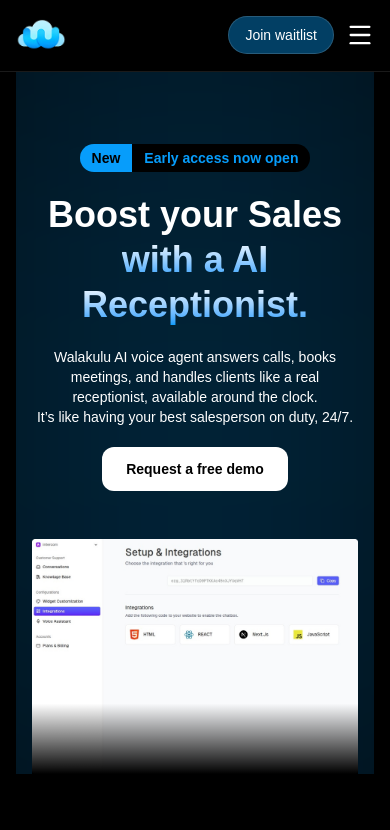
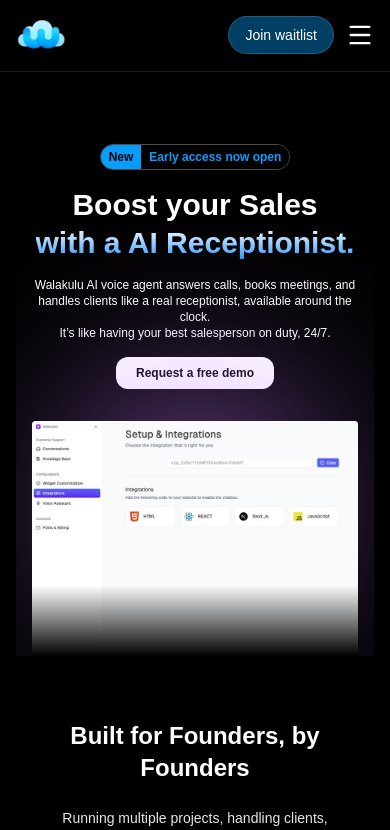
Before and after one commit to AzhaFauz/Wala_kulu, a Next.js app: page / in a window 390 px wide. Shown: the top 830 px of the page. Built offline with nearby package versions, Linux system fonts and the light colour scheme.

Commit message:
Updated hero section

```diff
--- a/app/components/hero-section.tsx
+++ b/app/components/hero-section.tsx
@@ -5,25 +5,25 @@ import Image from "next/image";
 export default function HeroSection() {
   return (
     <section className="relative w-full bg-background text-white flex flex-col items-center justify-center px-4 sm:px-6 lg:px-16 pt-24 overflow-hidden">
-      {/* Soft Blue Glow Behind Content */}
-      <div className="absolute inset-0 flex items-center justify-center pointer-events-none z-0">
-        <div className="w-[1600px] h-[1200px] rounded-full bg-[#079DFB]/40 blur-[200px]"></div>
+      {/* Desktop/Tablet Blue Glow Behind Content */}
+      <div className="hidden md:flex absolute inset-0 flex items-center justify-center pointer-events-none z-0">
+        <div className="w-[1600px] max-w-full h-[1200px] max-h-full rounded-full bg-[#079DFB]/40 blur-[200px]"></div>
       </div>
 
-      {/* All Hero Content in One Division */}
-      <div className="relative z-10 flex flex-col items-center text-center space-y-5 sm:space-y-7 w-full max-w-5xl">
+      {/* Hero Content */}
+      <div className="relative z-10 flex flex-col items-center text-center space-y-4 sm:space-y-6 w-full max-w-full md:max-w-5xl">
         {/* Label */}
-        <div className="inline-flex items-center rounded-full overflow-hidden text-sm sm:text-base">
-          <span className="bg-[#079DFB] text-black px-3 py-1 font-semibold">
+        <div className="inline-flex items-center rounded-full overflow-hidden text-xs sm:text-sm border border-white/30 md:border-0">
+          <span className="bg-[#079DFB] text-black px-2 sm:px-3 py-1 font-semibold">
             New
           </span>
-          <span className="bg-black text-[#079DFB] px-3 py-1 font-semibold">
+          <span className="bg-black text-[#079DFB] px-2 sm:px-3 py-1 font-semibold">
             Early access now open
           </span>
         </div>
 
         {/* Heading */}
-        <h1 className="text-4xl sm:text-5xl md:text-7xl font-bold leading-tight">
+        <h1 className="text-3xl sm:text-4xl md:text-7xl font-bold leading-tight max-w-full">
           Boost your Sales <br />
           <span className="bg-clip-text text-transparent bg-linear-to-b from-white to-[#079DFB]">
             with a AI Receptionist.
@@ -31,15 +31,15 @@ export default function HeroSection() {
         </h1>
 
         {/* Subtext */}
-        <p className="text-white text-sm sm:text-base md:text-xl max-w-xl sm:max-w-2xl md:max-w-3xl">
+        <p className="text-white text-xs sm:text-sm md:text-xl max-w-full sm:max-w-2xl md:max-w-3xl">
           Walakulu AI voice agent answers calls, books meetings, and handles
           clients like a real receptionist, available around the clock. <br />
           It’s like having your best salesperson on duty, 24/7.
         </p>
 
-        {/* Button with hover lift + glow */}
+        {/* Button */}
         <button
-          className="bg-white text-black font-semibold px-6 sm:px-8 py-3 sm:py-4 rounded-xl text-sm sm:text-base
+          className="bg-white text-black font-semibold px-5 sm:px-8 py-2 sm:py-4 rounded-xl text-xs sm:text-base
                      transition-all duration-300 transform hover:-translate-y-1 hover:scale-105
                      hover:shadow-lg hover:shadow-[#079DFB]/40"
         >
@@ -47,18 +47,21 @@ export default function HeroSection() {
         </button>
       </div>
 
-      {/* Hero Image with bottom fade */}
-      <div className="relative w-full max-w-7xl mt-12 z-10">
+      {/* Hero Image */}
+      <div className="relative w-full max-w-full mt-8 sm:mt-12 z-10">
+        {/* Mobile Top-Circle Purple Glow */}
+        <div className="md:hidden absolute top-1/2 left-1/2 -translate-x-1/2 -translate-y-2/3 w-48 h-48 rounded-full bg-purple-400 blur-[100px] pointer-events-none -z-10"></div>
+
         <Image
           src="/Hero.png"
           alt="Hero"
           width={1400}
           height={700}
-          className="w-full h-auto z-10 object-cover"
+          className="w-full h-auto object-cover relative z-10"
           priority
         />
 
-        {/* Bottom Fade Only (top + middle stay visible) */}
+        {/* Bottom Fade */}
         <div
           className="absolute inset-0 z-20 pointer-events-none"
           style={{
```
